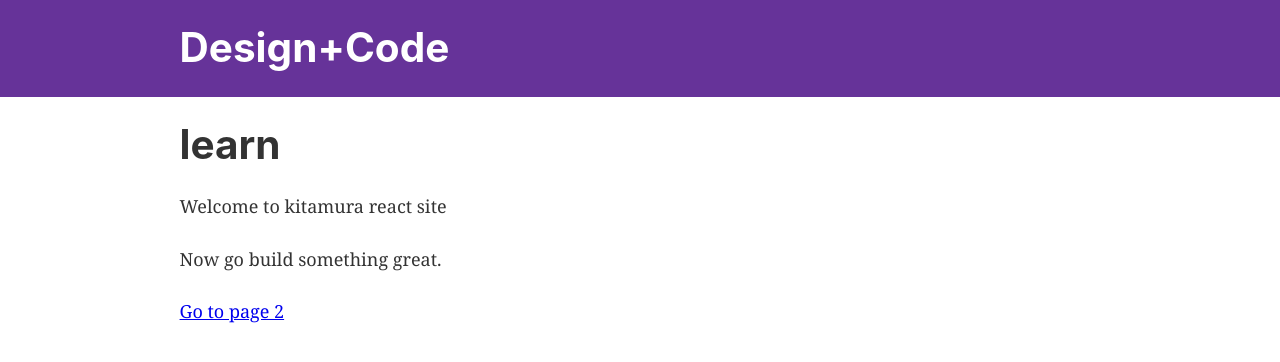
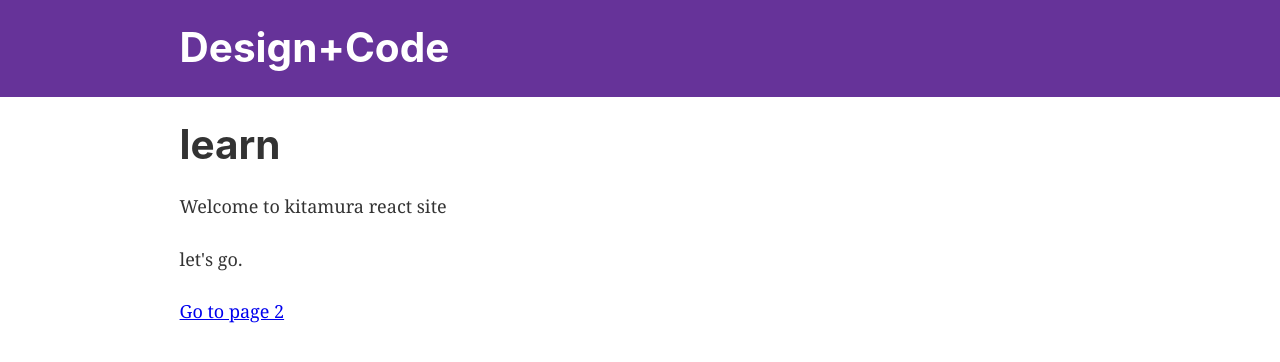
Before and after one commit to kitamuyu/react-for-designers, a Gatsby site: page / in a window 1280 px wide. Built offline with nearby package versions, Linux system fonts and the light colour scheme; Gatsby itself is replaced by a stand-in of ours.

Commit message:
text changed

```diff
--- a/src/pages/index.js
+++ b/src/pages/index.js
@@ -7,7 +7,7 @@ const IndexPage = () => (
   <Layout>
     <h1>learn</h1>
     <p>Welcome to kitamura react site</p>
-    <p>Now go build something great.</p>
+    <p>let's go.</p>
     <Link to="/page-2/">Go to page 2</Link>
   </Layout>
 )
```
